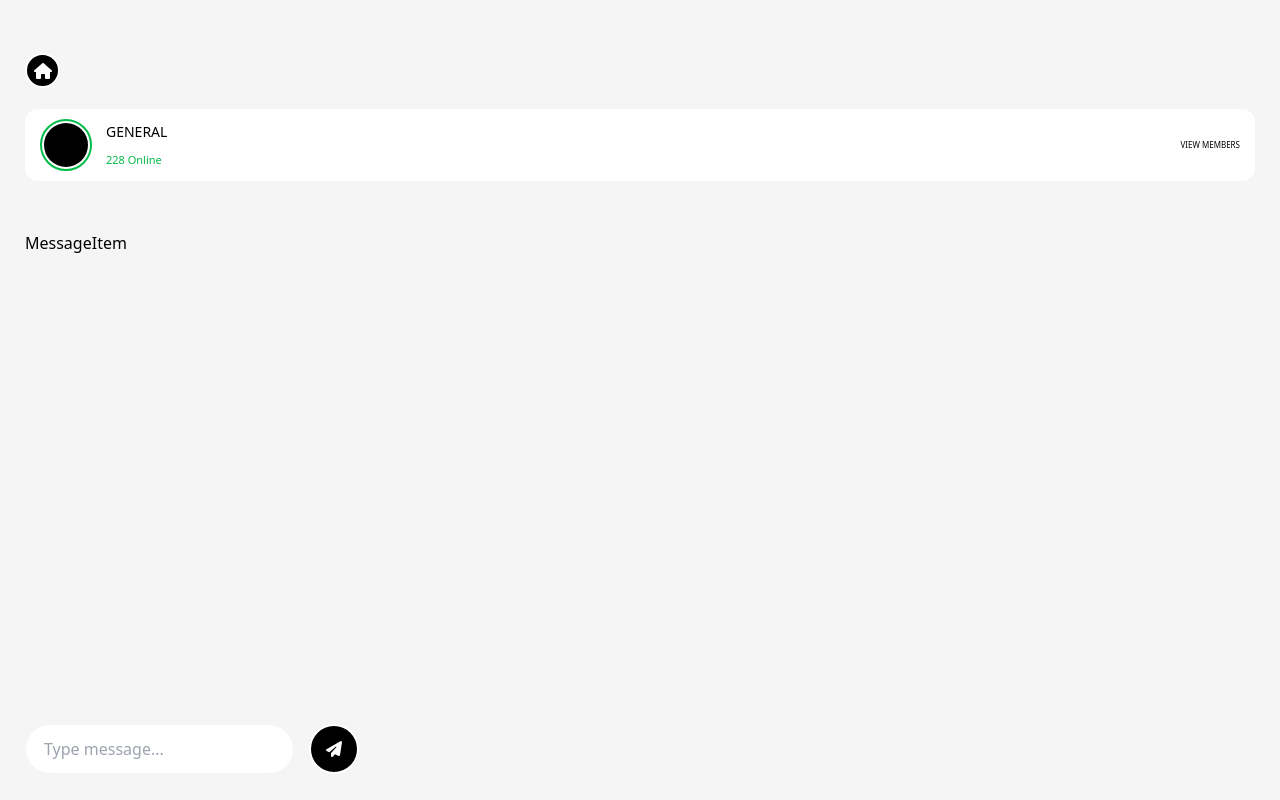
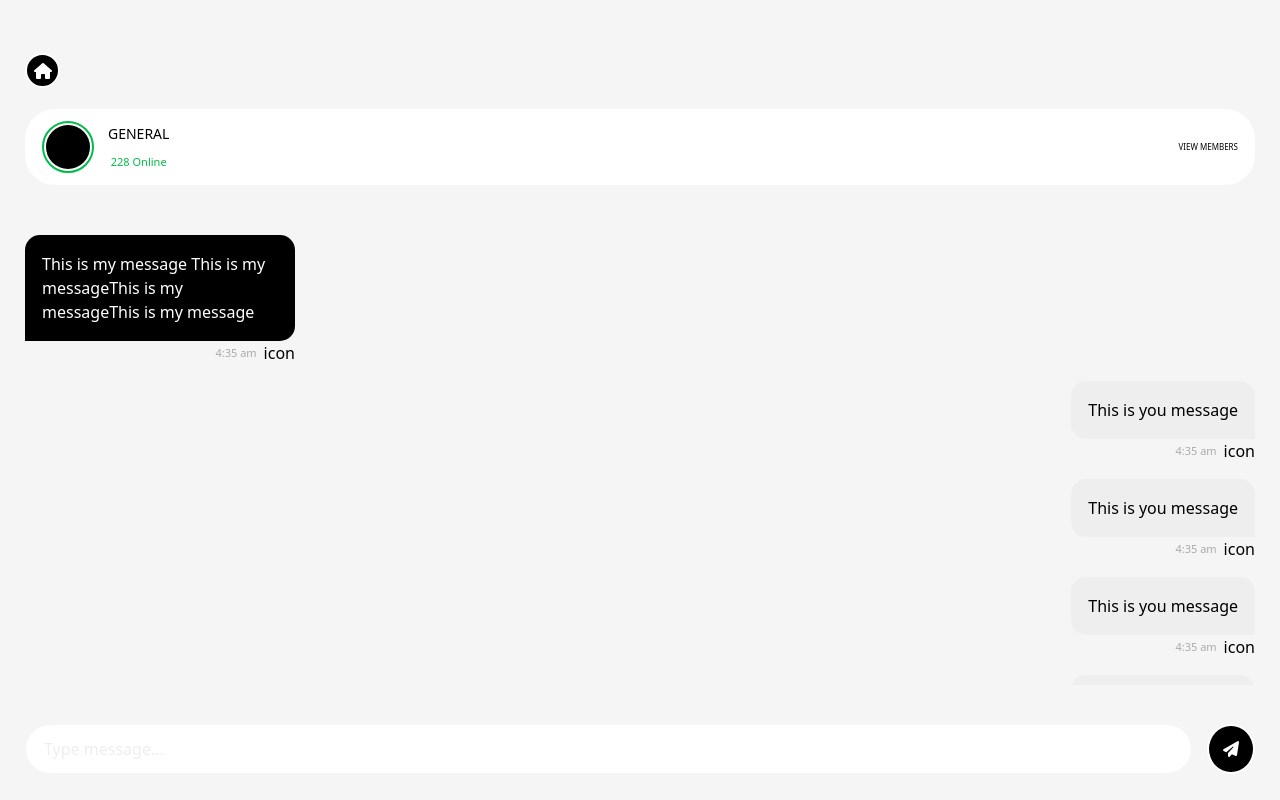
Before and after one commit to Jorjini/AnonymerReactClient, a React (Create React App) app: page /chat/1 in a window 1280 px wide. Built offline with nearby package versions, Linux system fonts and the light colour scheme.

Commit message:
Add messages

```diff
--- a/src/Components/MessageItem/MessageItem.component.tsx
+++ b/src/Components/MessageItem/MessageItem.component.tsx
@@ -1,9 +1,44 @@
-import React from 'react'
+import cn from 'classnames';
+import { IMessageItemProps } from './MessageItem.config';
 
-const MessageItem = () => {
+const MessageItem = ({
+  mine,
+  message,
+  time,
+  icon
+}: IMessageItemProps) => {
+
+  const messageStyle = cn([
+    'max-w-[270px] rounded-[15px] p-[17px]',
+    { 'bg-gray-400 rounded-br-[0px]': !mine },
+    { 'bg-black-100 rounded-bl-[0px]': mine },
+  ]);
+
+  const mainDivStyle = cn([
+    'flex',
+    { 'justify-end': !mine },
+    { 'justify-start': mine }
+  ]);
+
   return (
-    <div>MessageItem</div>
-  )
-}
+    <div className={mainDivStyle}>
+      <div>
+        <div className={messageStyle}>
+          <p className={cn(mine ? 'text-white-100' : '')}>
+            {message}
+          </p>
+        </div>
+        <div className="flex flex-row gap-[7px] items-center justify-end">
+          <span className="text-gray-300 text-[11px]">
+            {time}
+          </span>
+          <div>
+            {icon}
+          </div>
+        </div>
+      </div>
+    </div>
+  );
+};
 
-export default MessageItem
+export default MessageItem;
--- /dev/null
+++ b/src/Components/MessageItem/MessageItem.config.ts
@@ -0,0 +1,6 @@
+export interface IMessageItemProps {
+  mine: boolean;
+  message: string;
+  time: string;
+  icon: string;
+}
--- a/src/Pages/Chat/Chat.component.tsx
+++ b/src/Pages/Chat/Chat.component.tsx
@@ -6,11 +6,13 @@ import Input from 'Elements/Input';
 import Button from 'Elements/Button';
 import { ButtonVartian } from 'Elements/Button/Button.config';
 import { useForm } from 'react-hook-form';
-import { useNavigate } from 'react-router-dom';
+import { useNavigate, useParams } from 'react-router-dom';
 
 const Chat = () => {
+  const navigate = useNavigate();
+  const { id } = useParams();
+
   const { register, handleSubmit } = useForm();
-  const navigate = useNavigate();
 
   const onSubmit = () => {
     // TODO: submit code
@@ -18,6 +20,10 @@ const Chat = () => {
 
   const handleHomeClick = () => {
     navigate('/');
+  };
+
+  const handleHeaderClick = () => {
+    navigate(`/room/${id}`)
   };
 
 
@@ -35,8 +41,11 @@ const Chat = () => {
           className="[&>*]:fill-white-100"
         />
       </Button>
-      <div className="justify-between bg-white-100 max-h-[80px] rounded-[13px]
-        flex flex-row items-center mt-[21px] px-[15px] py-[10px]"
+      <Button
+        variant={ButtonVartian.NONE}
+        onClick={handleHeaderClick}
+        className="justify-between bg-white-100 max-h-[80px] rounded-[13px]
+        flex flex-row items-center mt-[21px] px-[15px] py-[10px] w-full"
       >
         <div className="flex flex-row items-center gap-[14px]">
           <div className="w-[52px] h-[52px] p-[2px] rounded-[50%] border-[2px] border-green-100">
@@ -50,26 +59,118 @@ const Chat = () => {
         <span className="text-[8px]">
           VIEW MEMBERS
         </span>
-      </div>
+      </Button>
       <div>
-        <div className="mt-[50px] overflow-y-auto max-h-[476px]">
-          <MessageItem />
+        <div className="chat-style mt-[50px] overflow-y-auto flex flex-col gap-[16px]">
+          {/* TODO: map function must be added */}
+          <MessageItem
+            message="This is my message This is my messageThis is my messageThis is my message"
+            time="4:35 am"
+            icon="icon"
+            mine
+          />
+          <MessageItem
+            message="This is you message"
+            time="4:35 am"
+            icon="icon"
+            mine={false}
+          />
+          <MessageItem
+            message="This is you message"
+            time="4:35 am"
+            icon="icon"
+            mine={false}
+          />
+          <MessageItem
+            message="This is you message"
+            time="4:35 am"
+            icon="icon"
+            mine={false}
+          />
+          <MessageItem
+            message="This is you message"
+            time="4:35 am"
+            icon="icon"
+            mine={false}
+          />
+          <MessageItem
+            message="This is you message"
+            time="4:35 am"
+            icon="icon"
+            mine={false}
+          />
+          <MessageItem
+            message="This is you message"
+            time="4:35 am"
+            icon="icon"
+            mine={false}
+          />
+          <MessageItem
+            message="This is you message"
+            time="4:35 am"
+            icon="icon"
+            mine={false}
+          />
+          <MessageItem
+            message="This is you message"
+            time="4:35 am"
+            icon="icon"
+            mine={false}
+          />
+
+          <MessageItem
+            message="This is you message"
+            time="4:35 am"
+            icon="icon"
+            mine={false}
+          />
+          <MessageItem
+            message="This is you message"
+            time="4:35 am"
+            icon="icon"
+            mine={false}
+          />
+          <MessageItem
+            message="This is you message"
+            time="4:35 am"
+            icon="icon"
+            mine={false}
+          />
+          <MessageItem
+            message="This is you message"
+            time="4:35 am"
+            icon="icon"
+            mine={false}
+          />
+          <MessageItem
+            message="This is you message"
+            time="4:35 am"
+            icon="icon"
+            mine={false}
+          />
+          <MessageItem
+            message="This is you message"
+            time="4:35 am"
+            icon="icon"
+            mine={false}
+          />
         </div>
         <form
           onSubmit={handleSubmit(onSubmit)}
-          className="flex flex-row gap-[15px] absolute bottom-[26px]">
+          className="flex flex-row justify-between gap-[15px] absolute bottom-[26px] w-full left-0 px-[25px]"
+        >
           <Input
             type="text"
             placeholder="Type message..."
-            className="!border-[1px] border-gray-200
-          rounded-[50px] px-[18px] py-[15px] max-h-[50px]"
+            className="!border-[1px] border-gray-200 w-full
+              rounded-[50px] px-[18px] py-[15px] max-h-[50px]"
             {...register('message')}
           />
           <Button
             type="submit"
             variant={ButtonVartian.NONE}
-            className="w-[50px] h-[50px] bg-black-100 flex justify-center
-          items-center rounded-[50%]"
+            className="!w-[50px] h-[50px] bg-black-100 flex justify-center
+            items-center rounded-[50%]"
           >
             <FontAwesomeIcon
               icon={faPaperPlane}
--- /dev/null
+++ b/src/Pages/Room/Room.component.tsx
@@ -0,0 +1,49 @@
+import { faArrowLeft } from '@fortawesome/free-solid-svg-icons';
+import { FontAwesomeIcon } from '@fortawesome/react-fontawesome';
+import Button from 'Elements/Button';
+import { ButtonVartian } from 'Elements/Button/Button.config';
+import { useNavigate, useParams } from 'react-router-dom';
+
+const Room = () => {
+  const navigate = useNavigate();
+  const { id } = useParams();
+
+  const handleHomeClick = () => {
+    navigate(`/chat/${id}`);
+  };
+
+  return (
+    <main className="px-[25px]">
+      <Button
+        onClick={handleHomeClick}
+        variant={ButtonVartian.NONE}
+        className="w-[35px] h-[35px] bg-black-100 flex
+        justify-center items-center rounded-[50%] mt-[53px]"
+      >
+        <FontAwesomeIcon
+          icon={faArrowLeft}
+          color="white"
+          className="[&>*]:fill-white-100"
+        />
+      </Button>
+      <div className="justify-between bg-black-100 max-h-[80px] rounded-[13px]
+        flex flex-row items-center mt-[21px] px-[15px] py-[10px]"
+      >
+        <div className="flex flex-row items-center gap-[14px]">
+          <div className="w-[52px] h-[52px] p-[2px] rounded-[50%] border-[2px] border-green-100">
+            <div className="bg-white-100 w-full h-full rounded-[50%]"></div>
+          </div>
+          <div className="flex flex-col gap-[10px]">
+            <span className="text-[14px] text-white-100">GENERAL</span>
+            <span className="text-[11px] text-green-100">228 Online</span>
+          </div>
+        </div>
+        <span className="text-[8px]">
+          VIEW MEMBERS
+        </span>
+      </div>
+    </main>
+  );
+};
+
+export default Room;
--- /dev/null
+++ b/src/Pages/Room/index.ts
@@ -0,0 +1 @@
+export { default } from './Room.component';
--- a/src/Router/AppRouter/AppRouter.component.tsx
+++ b/src/Router/AppRouter/AppRouter.component.tsx
@@ -4,6 +4,7 @@ import Login from 'Pages/Login';
 import Register from 'Pages/Register';
 import Home from 'Pages/Home';
 import Chat from 'Pages/Chat';
+import Room from 'Pages/Room';
 
 const AppRouter = () => {
   return (
@@ -14,6 +15,7 @@ const AppRouter = () => {
         <Route path="/login" element={<Login />} />
         <Route path="/register" element={<Register />} />
         <Route path="/chat/:id" element={<Chat />} />
+        <Route path="/room/:id" element={<Room />} />
       </Routes>
     </BrowserRouter>
   );
--- a/src/index.css
+++ b/src/index.css
@@ -14,3 +14,7 @@
 html {
   background-color: #f5f5f5;
 }
+
+.chat-style {
+  max-height: calc(100vh - 350px);
+}
--- a/tailwind.config.js
+++ b/tailwind.config.js
@@ -14,7 +14,9 @@ module.exports = {
         },
         gray: {
           100: '#666666',
-          200: '#f5f5f5'
+          200: '#f5f5f5',
+          300: '#AAAAAA',
+          400: '#EEEEEE'
         },
         green: {
           100: '#02BC49'
```
